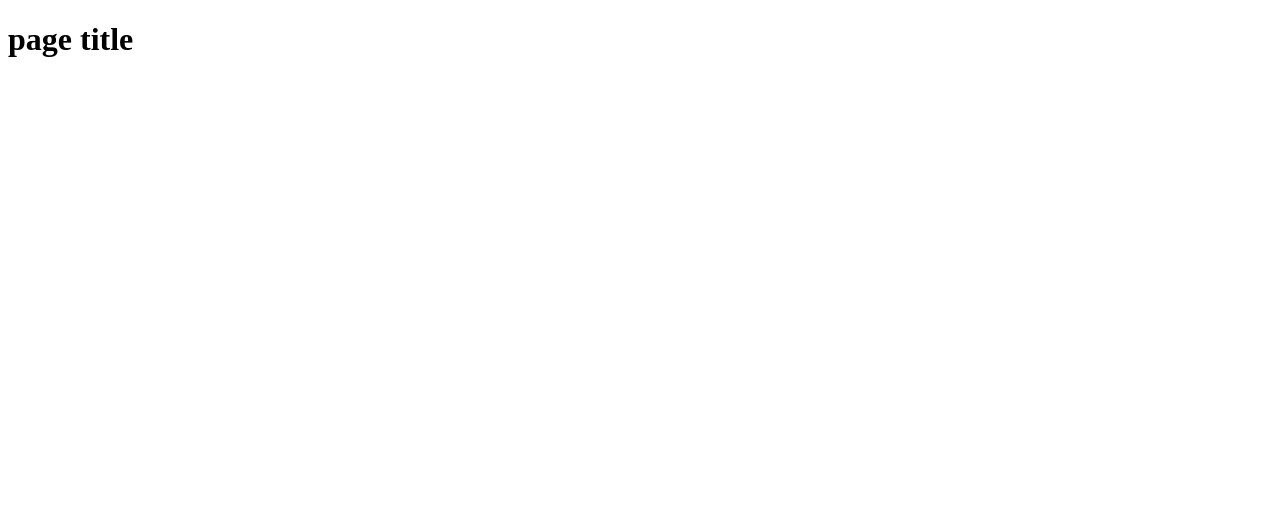
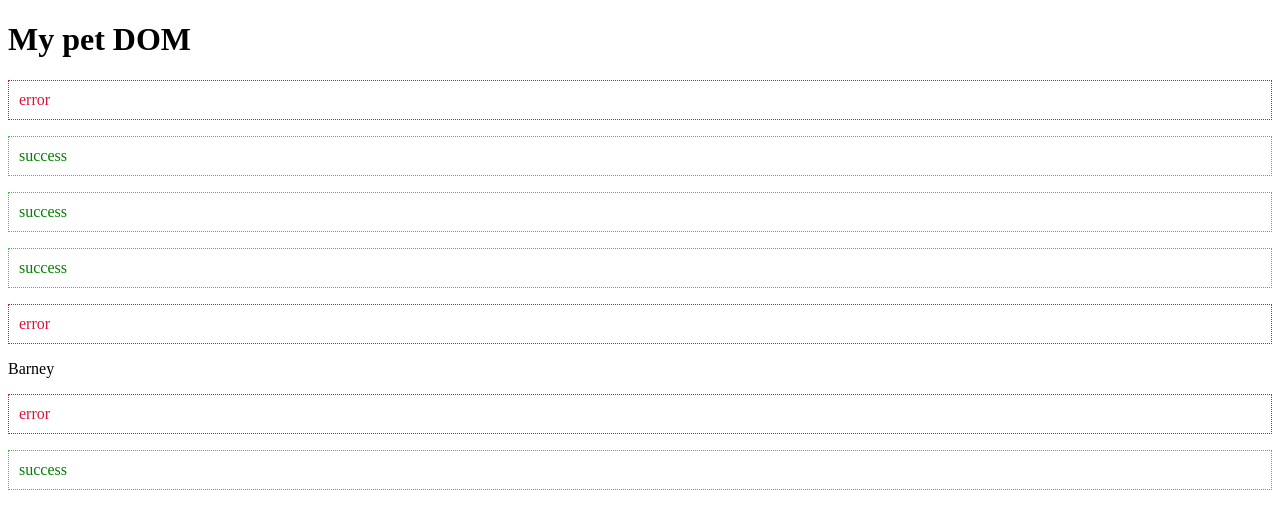
Before and after one commit to hyperkarmic/net-ninja-js, a plain HTML site: page index.html in a window 1280 px wide. Drawn offline with Linux system fonts and the light colour scheme.

Commit message:
invaluable querySelector is the dom command to use....also notice add - remover and toggle on const g.style.add etc

```diff
--- a/index.html
+++ b/index.html
@@ -4,15 +4,23 @@
     <meta charset="UTF-8" />
     <meta http-equiv="X-UA-Compatible" content="IE=edge" />
     <meta name="viewport" content="width=device-width, initial-scale=1.0" />
+    <link rel="stylesheet" href="styles.css" />
     <title>Document</title>
   </head>
   <body>
-    <h1>page title</h1>
 
-    <ul class="people"></ul>
-    <!-- <script>
-      alert('hello world')
-    </script> -->
+  <h1 class="title">My pet DOM</h1>
+    <!-- <body>
+    <h1 style="color: orange">the DOM</h1> -->
+
+    <p>error</p>
+    <p>success</p>
+    <p>success</p>
+    <p>success</p>
+    <p>error</p>
+    <p>Barney</p>
+    <p>error</p>
+    <p>success</p>
     <script src="sandbox.js"></script>
   </body>
 </html>
--- a/sandbox.js
+++ b/sandbox.js
@@ -1,17 +1,75 @@
-// let scoreOne = 50
-// let scoreTwo = scoreOne
+// // // const para = document.querySelector('body > h1')
 
-// console.log(`scoreOne: ${scoreOne}`, `scoreTwo: ${scoreTwo}`)
+// // // console.log(para)
 
-// scoreOne = 100
+// // const paras = document.querySelectorAll('p')
+// // const errors = document.querySelectorAll('.error')
 
-// console.log(`scoreOne: ${scoreOne}`, `scoreTwo: ${scoreTwo}`)
+// // console.log(errors)
 
-const userOne = { name: 'ryu', age: 30 }
-const userTwo = userOne
+// // grabe element by id
+// const title = document.getElementById('page-title')
+// console.log(title)
+// // get all elements by class name
+// const errors = document.getElementsByClassName('error')
+// console.log({ errors })
+// // get elements by Classname
+// const paras = document.getElementsByTagName('p')
+// console.log({ paras })
 
-console.log(userOne, userTwo)
+// const paras = document.querySelectorAll('p')
 
-userOne.age = 666
+// paras.forEach((para) => {
+//   para.innerText += ' new text'
+//   console.log(para.innerText)
+// // })
 
-console.log(userOne, userTwo)
+// const content = document.querySelector('.content')
+// // content.innerHTML += "<h2>f'yall all</h2>"
+// // console.log(content.innerHTML)
+
+// const people = ['mario', 'luigi', 'yoshi']
+
+// people.forEach((person) => {
+// //   content.innerHTML += `<p>${person}</p>`
+// })
+
+// const link = document.querySelector('a')
+// link.setAttribute('href', 'https://www.yandex.com')
+// link.innerText = 'net whinger web zone'
+// console.log(link.getAttribute('href'))
+
+// const msg = document.querySelector('p')
+
+// msg.setAttribute('class', 'success')
+// console.log(msg.getAttribute('class'))
+// msg.setAttribute('style', 'color: green')
+
+// const title = document.querySelector('h1')
+
+// title.setAttribute('style', 'margin:50px')
+
+// console.log(title.style)
+// console.log(title.style.color)
+
+// title.style.margin = '50px'
+// title.style.color = 'crimson'
+// title.style.fontSize = '60px'
+// title.style.margin = ''
+
+const paras = document.querySelectorAll('p')
+
+paras.forEach((name) => {
+  if (name.textContent.includes('error')) {
+    name.classList.add('error')
+  }
+  if (name.textContent.includes('success')) {
+    name.classList.add('success')
+  }
+})
+
+const title = document.querySelector('.title')
+
+title.classList.toggle('test')
+title.classList.toggle('test')
+console.log(title.classList)
--- /dev/null
+++ b/styles.css
@@ -0,0 +1,11 @@
+.error{
+    padding: 10px;
+    color: crimson;
+    border: 1px dotted crimson;
+}
+
+.success{
+    padding: 10px;
+    color: green;
+    border: 1px dotted limegreen;
+}
```
Also changed, not shown: legacyIndex.html (added, +28 -0 lines).
